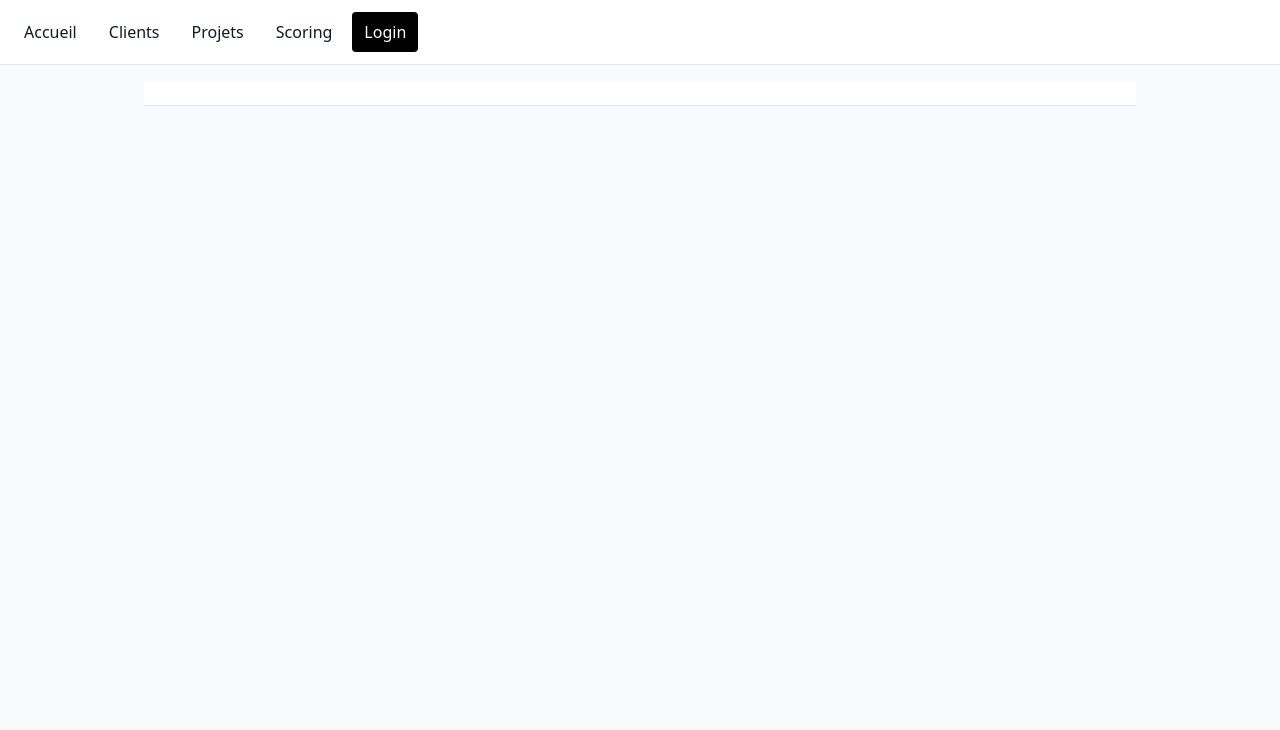
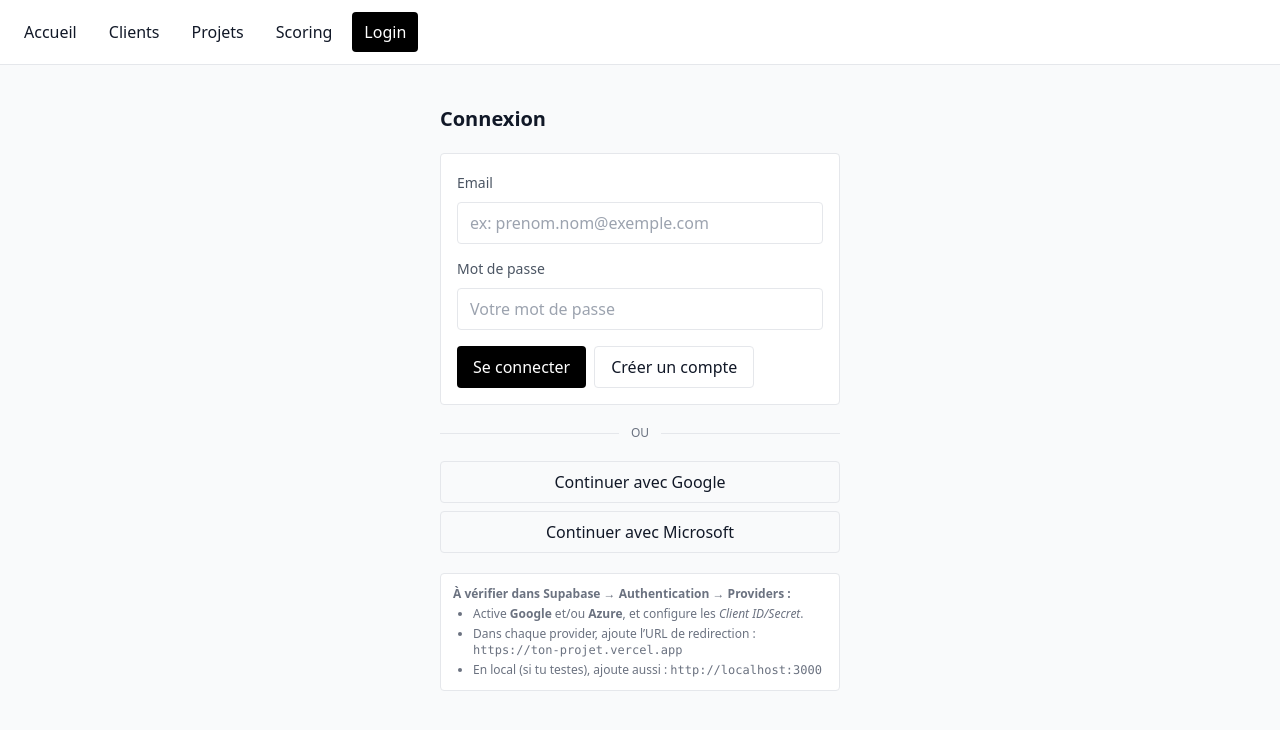
Before and after one commit to tariqeddoumi/pf-scoring-next, a Next.js app: page /login in a window 1280 px wide. Shown: the top 730 px of the page. Built offline with nearby package versions, Linux system fonts and the light colour scheme.

Commit message:
Update page.tsx

```diff
--- a/app/login/page.tsx
+++ b/app/login/page.tsx
@@ -1,22 +1,213 @@
-// components/Nav.tsx (ajoute ce bloc)
-"use client"
+'use client'
+
 import { useEffect, useState } from 'react'
 import { supabase } from '@/lib/supabaseClient'
 
-export default function Nav(){
-  // ...
-  const [logged, setLogged] = useState(false)
-  useEffect(()=>{
-    supabase.auth.getSession().then(({data})=> setLogged(!!data.session))
-    const { data: sub } = supabase.auth.onAuthStateChange((_e, s)=> setLogged(!!s))
-    return ()=> sub.subscription.unsubscribe()
-  },[])
-  const logout = async ()=> { await supabase.auth.signOut(); location.reload() }
+export default function LoginPage() {
+  const [email, setEmail] = useState('')
+  const [password, setPassword] = useState('')
+  const [loading, setLoading] = useState(false)
+  const [msg, setMsg] = useState<string | null>(null)
+  const [userEmail, setUserEmail] = useState<string | null>(null)
+
+  // Charge la session au montage et écoute les changements (login/logout)
+  useEffect(() => {
+    let mounted = true
+
+    const load = async () => {
+      const { data } = await supabase.auth.getSession()
+      if (!mounted) return
+      const u = data.session?.user ?? null
+      setUserEmail(u?.email ?? null)
+    }
+    load()
+
+    const { data: sub } = supabase.auth.onAuthStateChange((_event, session) => {
+      const u = session?.user ?? null
+      setUserEmail(u?.email ?? null)
+    })
+
+    return () => {
+      mounted = false
+      sub.subscription.unsubscribe()
+    }
+  }, [])
+
+  const handleSignIn = async () => {
+    setLoading(true)
+    setMsg(null)
+    const { error } = await supabase.auth.signInWithPassword({
+      email,
+      password,
+    })
+    if (error) {
+      setMsg('Erreur de connexion : ' + error.message)
+    } else {
+      setMsg('Connexion réussie ✅')
+    }
+    setLoading(false)
+  }
+
+  const handleSignUp = async () => {
+    setLoading(true)
+    setMsg(null)
+    const { data, error } = await supabase.auth.signUp({
+      email,
+      password,
+      options: {
+        // Tu peux ajouter des metadata ici si besoin
+        emailRedirectTo: typeof window !== 'undefined' ? window.location.origin : undefined,
+      },
+    })
+    if (error) {
+      setMsg('Erreur de création de compte : ' + error.message)
+    } else {
+      // Selon la configuration, un email de validation peut être requis
+      const pending = data.user && !data.session
+      setMsg(pending ? 'Compte créé. Vérifie ta boîte mail pour valider.' : 'Compte créé et connecté ✅')
+    }
+    setLoading(false)
+  }
+
+  const handleOAuth = async (provider: 'google' | 'azure') => {
+    setLoading(true)
+    setMsg(null)
+    const { error } = await supabase.auth.signInWithOAuth({
+      provider,
+      options: {
+        redirectTo: typeof window !== 'undefined' ? window.location.origin : undefined,
+      },
+    })
+    if (error) {
+      setMsg('Erreur OAuth : ' + error.message)
+      setLoading(false)
+    }
+    // En OAuth, l’utilisateur est redirigé. Pas besoin de setLoading(false) ici.
+  }
+
+  const handleSignOut = async () => {
+    setLoading(true)
+    setMsg(null)
+    const { error } = await supabase.auth.signOut()
+    if (error) {
+      setMsg('Erreur déconnexion : ' + error.message)
+    } else {
+      setMsg('Déconnecté ✅')
+    }
+    setLoading(false)
+  }
 
   return (
-    <nav className="flex gap-2 p-3 border-b bg-white sticky top-0">
-      {/* liens existants */}
-      {logged && <button onClick={logout} className="ml-auto px-3 py-2 rounded bg-gray-800 text-white">Logout</button>}
-    </nav>
+    <div className="max-w-md mx-auto p-6 space-y-5">
+      <h1 className="text-xl font-semibold">Connexion</h1>
+
+      {/* Utilisateur connecté */}
+      {userEmail && (
+        <div className="bg-green-50 border border-green-200 rounded p-3">
+          <div className="mb-2">Connecté en tant que : <b>{userEmail}</b></div>
+          <button
+            onClick={handleSignOut}
+            disabled={loading}
+            className="bg-black text-white px-4 py-2 rounded hover:bg-gray-800 disabled:opacity-60"
+          >
+            Se déconnecter
+          </button>
+        </div>
+      )}
+
+      {/* Formulaire email / mot de passe */}
+      {!userEmail && (
+        <div className="space-y-3 bg-white border rounded p-4">
+          <div className="space-y-2">
+            <label className="text-sm text-gray-600">Email</label>
+            <input
+              type="email"
+              className="border rounded px-3 py-2 w-full"
+              placeholder="ex: prenom.nom@exemple.com"
+              value={email}
+              onChange={(e) => setEmail(e.target.value)}
+              autoComplete="email"
+            />
+          </div>
+
+          <div className="space-y-2">
+            <label className="text-sm text-gray-600">Mot de passe</label>
+            <input
+              type="password"
+              className="border rounded px-3 py-2 w-full"
+              placeholder="Votre mot de passe"
+              value={password}
+              onChange={(e) => setPassword(e.target.value)}
+              autoComplete="current-password"
+            />
+          </div>
+
+          <div className="flex gap-2 pt-1">
+            <button
+              onClick={handleSignIn}
+              disabled={loading}
+              className="bg-black text-white px-4 py-2 rounded hover:bg-gray-800 disabled:opacity-60"
+            >
+              Se connecter
+            </button>
+            <button
+              onClick={handleSignUp}
+              disabled={loading}
+              className="px-4 py-2 rounded border disabled:opacity-60"
+            >
+              Créer un compte
+            </button>
+          </div>
+        </div>
+      )}
+
+      {/* Séparateur */}
+      {!userEmail && (
+        <div className="flex items-center">
+          <div className="flex-1 h-px bg-gray-200" />
+          <div className="px-3 text-xs uppercase text-gray-500">ou</div>
+          <div className="flex-1 h-px bg-gray-200" />
+        </div>
+      )}
+
+      {/* Boutons OAuth */}
+      {!userEmail && (
+        <div className="flex flex-col gap-2">
+          <button
+            onClick={() => handleOAuth('google')}
+            disabled={loading}
+            className="border rounded px-4 py-2 hover:bg-gray-50 disabled:opacity-60"
+            title="Se connecter avec Google"
+          >
+            Continuer avec Google
+          </button>
+          <button
+            onClick={() => handleOAuth('azure')}
+            disabled={loading}
+            className="border rounded px-4 py-2 hover:bg-gray-50 disabled:opacity-60"
+            title="Se connecter avec Microsoft (Azure)"
+          >
+            Continuer avec Microsoft
+          </button>
+        </div>
+      )}
+
+      {/* Messages */}
+      {msg && (
+        <div className="text-sm text-gray-700 bg-gray-50 border rounded p-3">
+          {msg}
+        </div>
+      )}
+
+      {/* Conseils rapides */}
+      <div className="text-xs text-gray-500 bg-white border rounded p-3">
+        <div className="font-semibold mb-1">À vérifier dans Supabase → Authentication → Providers :</div>
+        <ul className="list-disc ml-5 space-y-1">
+          <li>Active <b>Google</b> et/ou <b>Azure</b>, et configure les <i>Client ID/Secret</i>.</li>
+          <li>Dans chaque provider, ajoute l’URL de redirection : <code>https://ton-projet.vercel.app</code></li>
+          <li>En local (si tu testes), ajoute aussi : <code>http://localhost:3000</code></li>
+        </ul>
+      </div>
+    </div>
   )
 }
```
